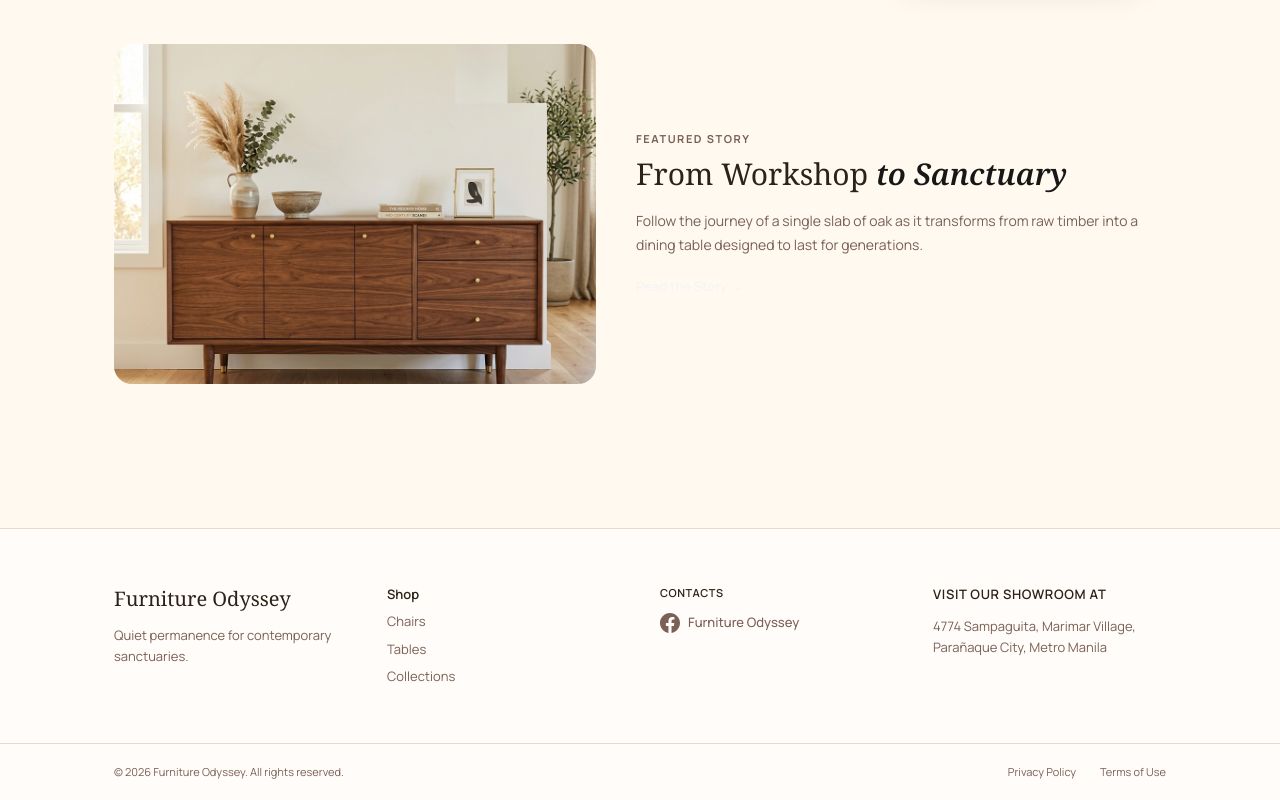
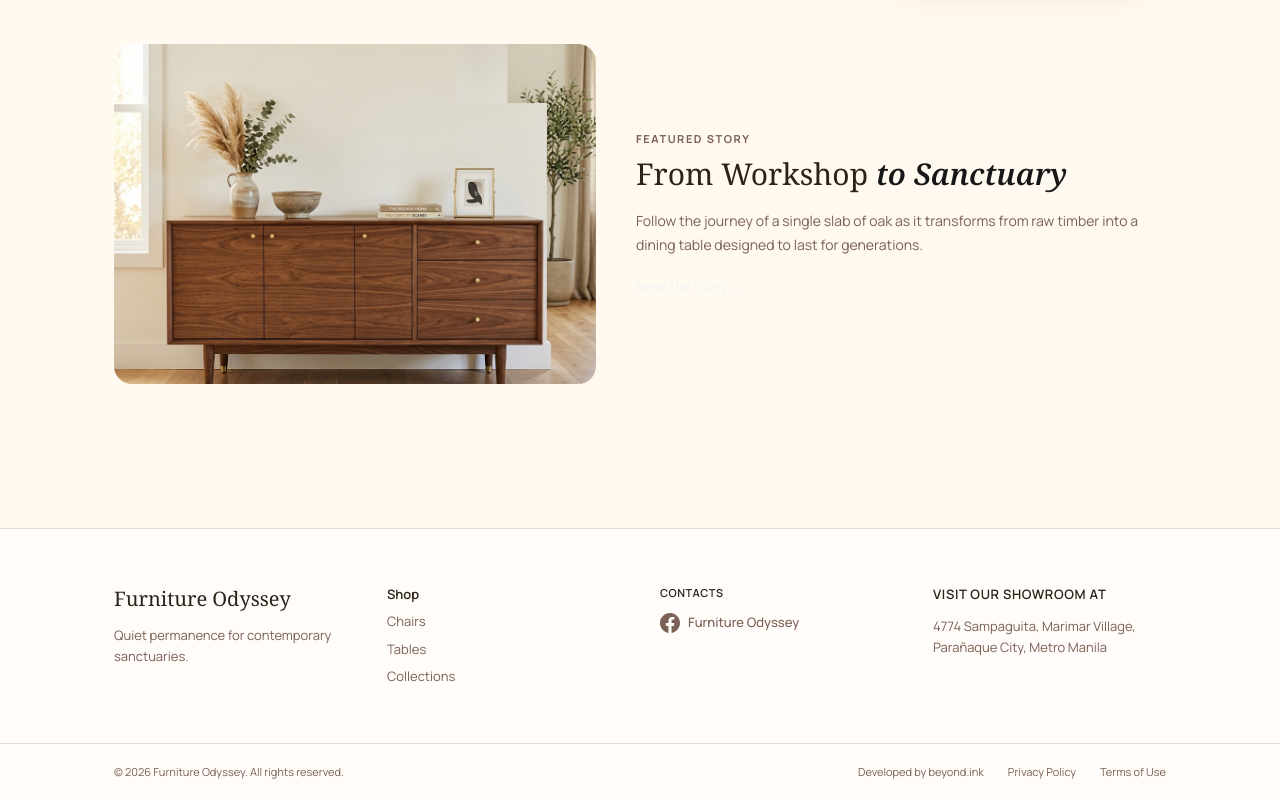
Before and after one commit to jstnphlp/Furniture-Odyssey-Catalog-Website, a React (Vite) app: page / in a window 1280 px wide. Shown: the part 1369-2169 px from the top of the page. Built offline with nearby package versions, Linux system fonts and the light colour scheme; no server answers; the database is empty.

Commit message:
improvement: added footer credits to beyond.ink

```diff
--- a/src/components/SiteFooter.tsx
+++ b/src/components/SiteFooter.tsx
@@ -91,7 +91,15 @@ export function SiteFooter({
       <div className="border-t border-[var(--border-warm)]">
         <div className="container flex flex-wrap items-center justify-between gap-4 py-5 text-[11px] text-[var(--text-mid)]">
           <p>© 2026 {brandName}. All rights reserved.</p>
-          <div className="flex gap-6">
+          <div className="flex flex-wrap items-center gap-6">
+            <a
+              href="https://shopbeyond.ink/digital-services#webservice"
+              target="_blank"
+              rel="noopener noreferrer"
+              className="transition hover:text-[var(--text-dark)]"
+            >
+              Developed by beyond.ink
+            </a>
             <button type="button" className="cursor-pointer transition hover:text-[var(--text-dark)]" onClick={() => alert('Privacy Policy coming soon.')}>
               Privacy Policy
             </button>
```
